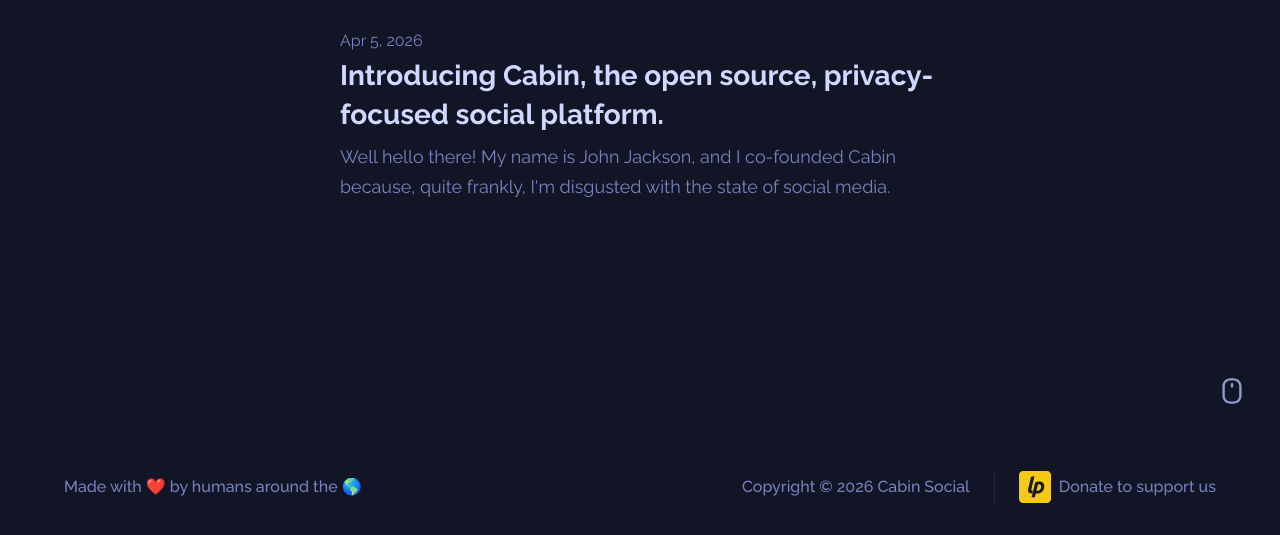
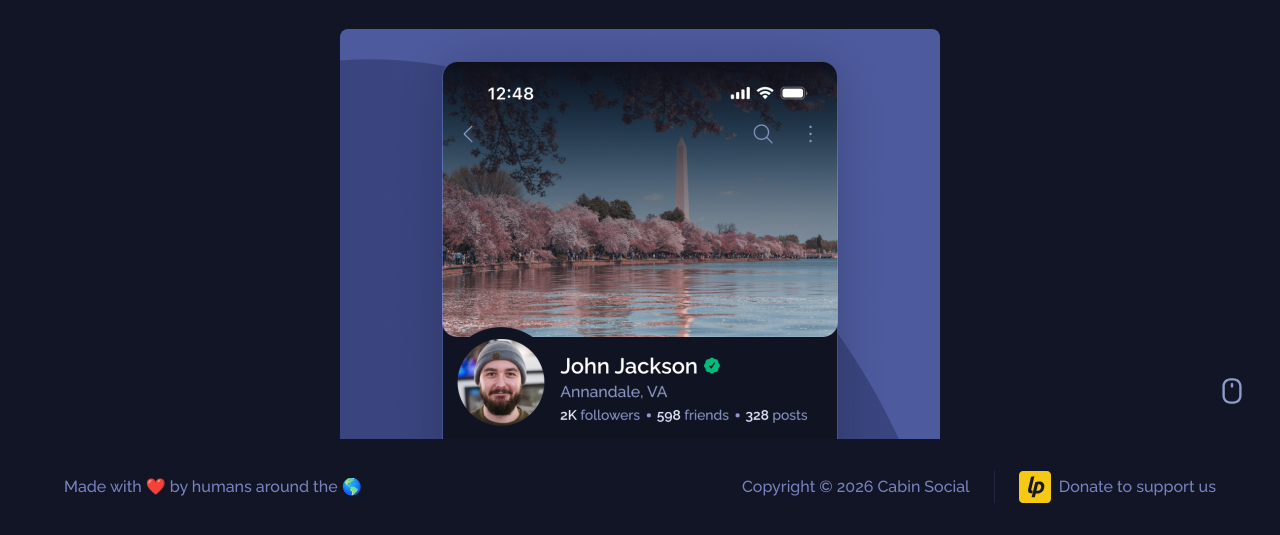
Before and after one commit to cabin-social/website, an Astro site: page /blog in a window 1280 px wide. Shown: the part 265-800 px from the top of the page. Built offline with nearby package versions, Linux system fonts and the light colour scheme; Astro itself is replaced by a stand-in of ours.

Commit message:
Add hero image preview to blog list cards

```diff
--- a/src/content/blog/introducing-cabin-open-source-privacy-focused-social-network.mdx
+++ b/src/content/blog/introducing-cabin-open-source-privacy-focused-social-network.mdx
@@ -2,7 +2,7 @@
 title: "Introducing Cabin, the open source, privacy-focused social platform."
 description: "Well hello there! My name is John Jackson, and I co-founded Cabin because, quite frankly, I'm disgusted with the state of social media."
 pubDate: "April 5, 2026"
-heroImage: '../../assets/blog-placeholder-1.jpg'
+heroImage: '../../assets/intro-hero.jpg'
 ---
 
 <picture>
--- a/src/pages/blog/index.astro
+++ b/src/pages/blog/index.astro
@@ -13,7 +13,10 @@
 ---
 
 <!doctype html>
-<html lang="en" class="h-screen overflow-hidden max-[900px]:h-auto max-[900px]:overflow-auto">
+<html
+    lang="en"
+    class="h-screen overflow-hidden max-[900px]:h-auto max-[900px]:overflow-auto"
+>
     <head>
         <BaseHead
             title={`Blog — ${SITE_TITLE}`}
@@ -48,6 +51,14 @@
                                         href={`/blog/${post.id}/`}
                                         class="block group no-underline"
                                     >
+                                        {post.data.heroImage && (
+                                            <img
+                                                src={post.data.heroImage.src}
+                                                alt=""
+                                                class="w-full rounded-lg object-fill mb-4"
+                                                style="min-height: 400px; max-height: 600px;"
+                                            />
+                                        )}
                                         <p class="text-secondary text-[16px] m-0 mb-1">
                                             <FormattedDate
                                                 date={post.data.pubDate}
```
Also changed, not shown: src/assets/intro-hero.jpg (added).
